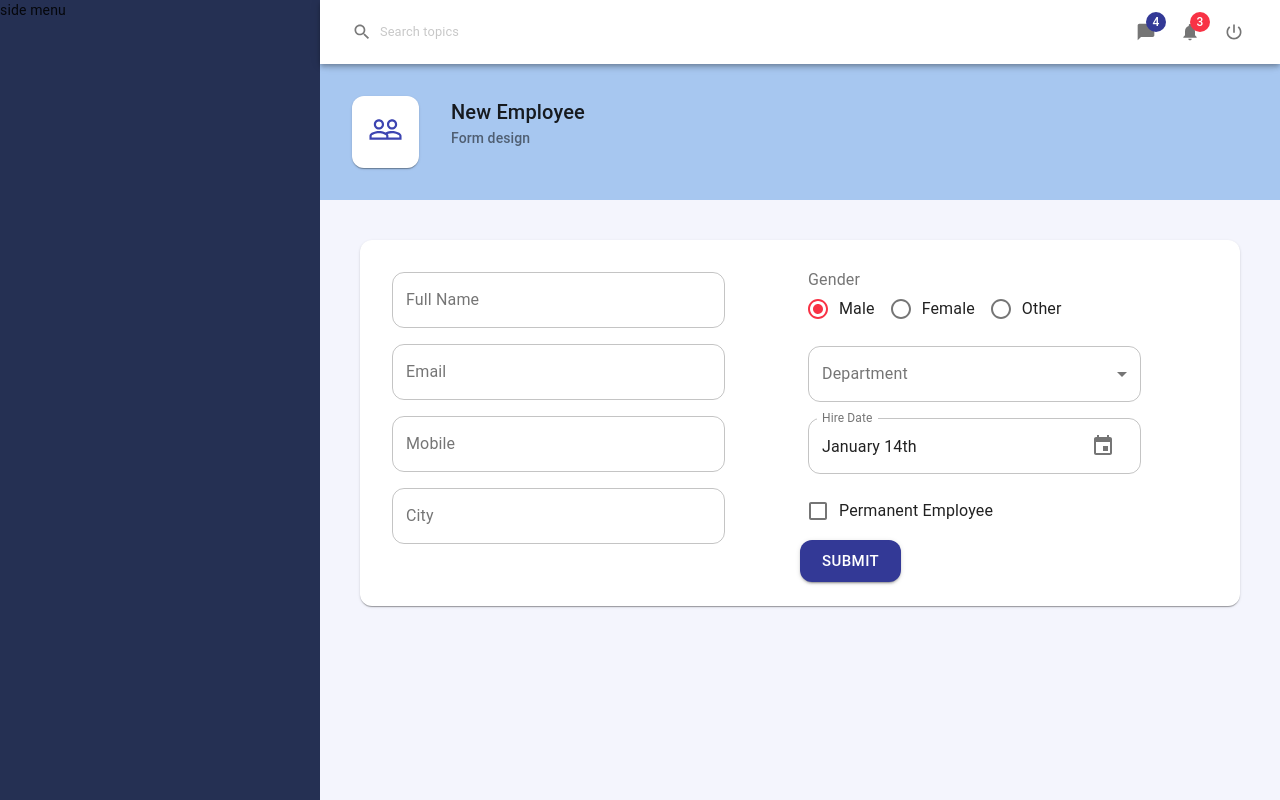
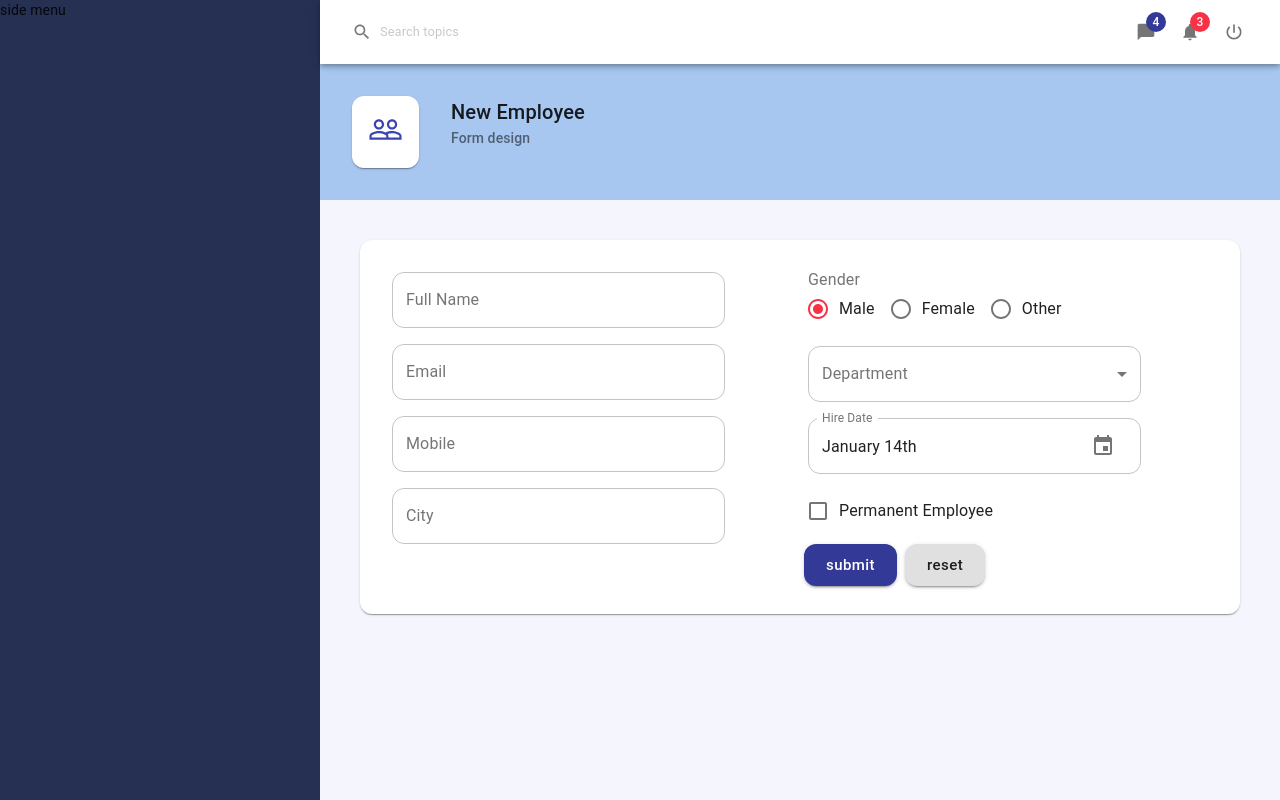
Before and after one commit to marynasmagluyk/material-ui-system, a React (Create React App) app: page / in a window 1280 px wide. Built offline with nearby package versions, Linux system fonts and the light colour scheme.

Commit message:
reset btn component

```diff
--- a/src/components/controls/Buttons.js
+++ b/src/components/controls/Buttons.js
@@ -1,8 +1,22 @@
 import React from 'react';
 import {Button as MuiButton} from '@material-ui/core';
+import {makeStyles} from "@material-ui/core";
+
+const useStyles = makeStyles((theme) => ({
+    root: {
+        margin: theme.spacing(0.5)
+    },
+    label: {
+       textTransform: 'none'
+    }
+}));
 
 const Button = (props) => {
+
     const {text, size, color, variant, onClick, ...other} = props;
+
+    const classes = useStyles()
+
     return (
         <MuiButton
             variant={variant || 'contained'}
@@ -10,6 +24,7 @@ const Button = (props) => {
             color={color || 'primary'}
             onClick={onClick}
             {...other}
+            classes={{root: classes.root, label: classes.label}}
         >
             {text}
         </MuiButton>
--- a/src/pages/EmployeeForm.js
+++ b/src/pages/EmployeeForm.js
@@ -1,5 +1,5 @@
 import React from 'react';
-import {Button as MuiButton, Grid} from '@material-ui/core';
+import {Grid} from '@material-ui/core';
 import {useForm, Form} from "../components/useForm";
 import Controls from '../components/controls/Controls';
 import * as employeeService from '../services/employeeService';
@@ -81,11 +81,16 @@ const EmployeeForm = () => {
                         value={employees.isPermanent}
                         onChange={handleInputChange}
                     />
+                    <div>
                         <Controls.Button
                             type='submit'
                             text='submit'
-                            // onClick={onClick}
                         />
+                        <Controls.Button
+                            color='default'
+                            text='reset'
+                        />
+                    </div>
                 </Grid>
             </Grid>
         </Form>
```
Lines whose indentation alone changed are shown as unchanged.
